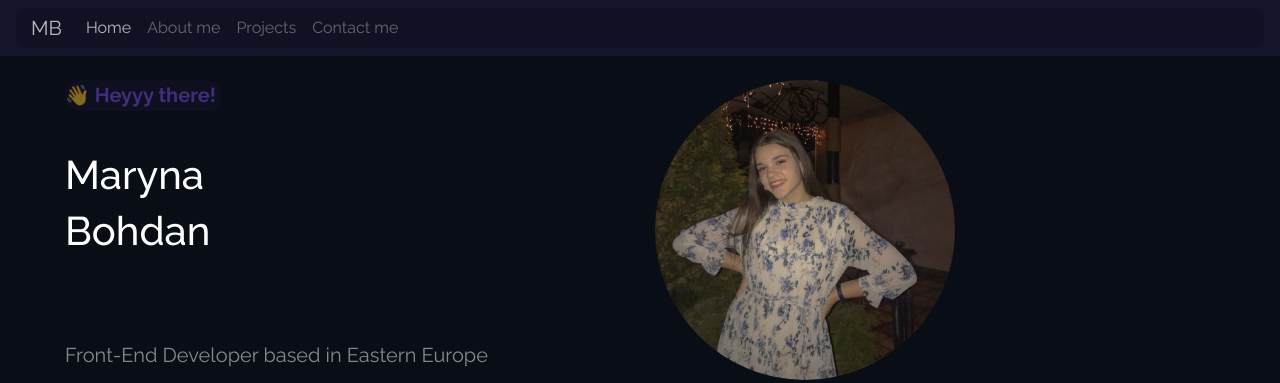
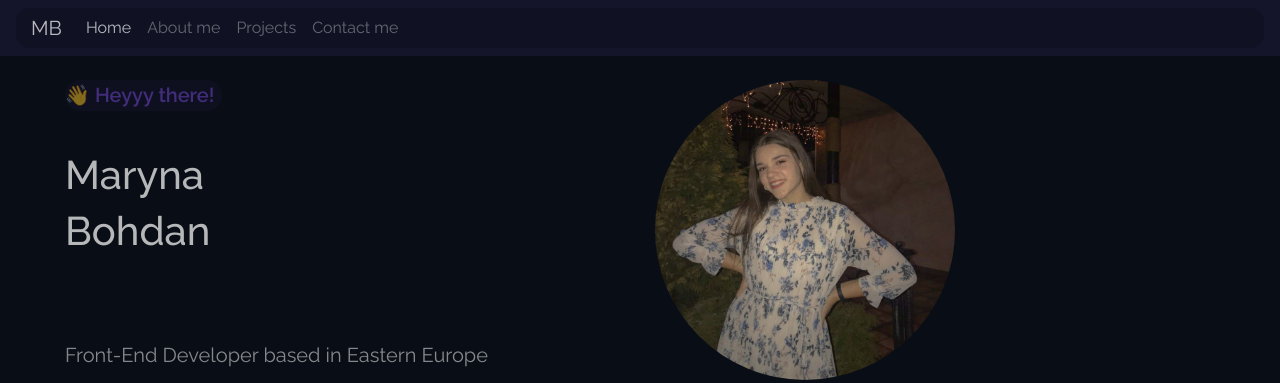
Before and after one commit to Marrbies/portfolio-site, a plain HTML site: page index.html in a window 1280 px wide. Shown: the top 383 px of the page. Drawn offline with nearby package versions, Linux system fonts and the light colour scheme.

Commit message:
updated styles

```diff
--- a/src/styles.css
+++ b/src/styles.css
@@ -15,7 +15,7 @@
 .greeting {
   color: var(--greeting-text-color);
   font-family: var(--main-font-family);
-  font-weight: 700;
+  font-weight: 600;
   font-size: 20px;
   background-color: var(--secondary-background-color);
   border-radius: 16px;
@@ -51,6 +51,7 @@ width: 411px;
   font-weight: 800;
   font-size: 52px;
   margin-left: 50px;
+  opacity: 70%;
 }
 
 .social-media {
```
